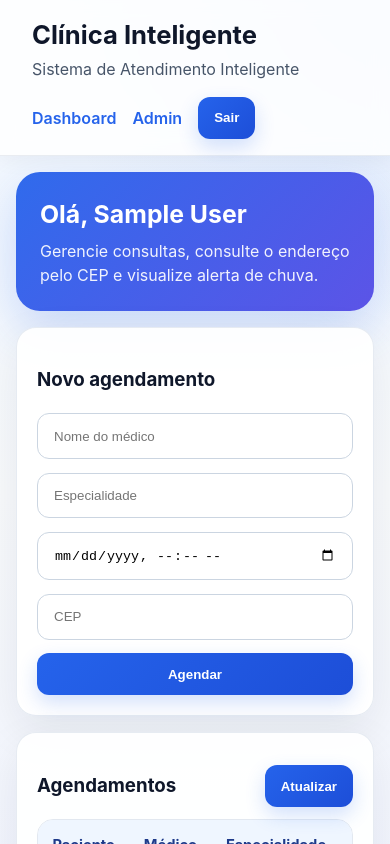
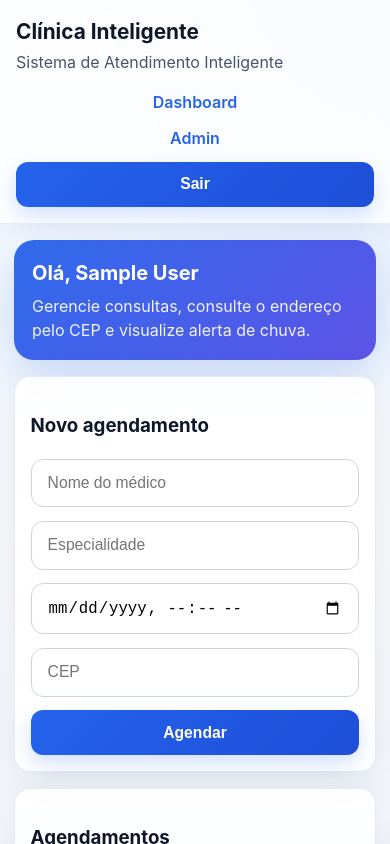
Before and after one commit to EmanuellyTM/clinica-inteligente, a Vue app in the folder frontend/: page /dashboard in a window 390 px wide. Shown: the top 844 px of the page. Built offline with nearby package versions, Linux system fonts and the light colour scheme; no server answers; sample sign-in values are in the browser's storage.

Commit message:
melhorias na responsividade

```diff
--- a/frontend/src/App.vue
+++ b/frontend/src/App.vue
@@ -1,22 +1,48 @@
 <template>
   <div class="layout">
     <header class="topbar">
-      <div><h1>Clínica Inteligente</h1><p>Sistema de Atendimento Inteligente</p></div>
-      <nav>
+      <div class="brand-block">
+        <h1>Clínica Inteligente</h1>
+        <p>Sistema de Atendimento Inteligente</p>
+      </div>
+
+      <nav class="topnav" v-if="user">
         <router-link to="/dashboard">Dashboard</router-link>
         <router-link v-if="canAccessAdmin" to="/admin">Admin</router-link>
-        <button v-if="user" @click="logout">Sair</button>
+        <button @click="logout">Sair</button>
+      </nav>
+
+      <nav class="topnav" v-else>
+        <router-link to="/login">Entrar</router-link>
+        <router-link to="/cadastro">Criar conta</router-link>
       </nav>
     </header>
-    <main class="container"><router-view @logged="refreshUser" /></main>
+
+    <main class="container">
+      <router-view @logged="refreshUser" />
+    </main>
   </div>
 </template>
+
 <script setup>
-import { computed, ref } from 'vue'
-import { useRouter } from 'vue-router'
+import { computed, ref, watch } from 'vue'
+import { useRoute, useRouter } from 'vue-router'
+
 const router = useRouter()
+const route = useRoute()
 const user = ref(JSON.parse(localStorage.getItem('user') || 'null'))
 const canAccessAdmin = computed(() => ['admin', 'secretary'].includes(user.value?.role))
-function refreshUser() { user.value = JSON.parse(localStorage.getItem('user') || 'null') }
-function logout() { localStorage.removeItem('token'); localStorage.removeItem('user'); refreshUser(); router.push('/login') }
+
+function refreshUser() {
+  user.value = JSON.parse(localStorage.getItem('user') || 'null')
+}
+
+function logout() {
+  localStorage.removeItem('token')
+  localStorage.removeItem('user')
+  refreshUser()
+  router.push('/login')
+}
+
+watch(() => route.fullPath, refreshUser)
 </script>
--- a/frontend/src/styles.css
+++ b/frontend/src/styles.css
@@ -1,39 +1,324 @@
-:root { font-family: Inter, Segoe UI, Arial, sans-serif; color: #0f172a; background: radial-gradient(circle at top right, rgba(37,99,235,.10), transparent 30%), linear-gradient(180deg, #eff6ff 0%, #f8fafc 45%, #eef2ff 100%); line-height: 1.5; }
+:root {
+  font-family: Inter, Segoe UI, Arial, sans-serif;
+  color: #0f172a;
+  background:
+    radial-gradient(circle at top right, rgba(37,99,235,.10), transparent 30%),
+    linear-gradient(180deg, #eff6ff 0%, #f8fafc 45%, #eef2ff 100%);
+  line-height: 1.5;
+}
+
 * { box-sizing: border-box; }
 html, body, #app { min-height: 100%; }
 body { margin: 0; }
-a { color: #2563eb; text-decoration: none; font-weight: 600; }
+
+a {
+  color: #2563eb;
+  text-decoration: none;
+  font-weight: 600;
+}
+
 a:hover { text-decoration: underline; }
-button { background: linear-gradient(135deg, #2563eb, #1d4ed8); color: white; border: none; padding: .85rem 1rem; border-radius: 12px; cursor: pointer; font-weight: 700; box-shadow: 0 8px 20px rgba(37,99,235,.20); transition: transform .2s ease, box-shadow .2s ease; }
-button:hover { transform: translateY(-1px); box-shadow: 0 12px 24px rgba(37,99,235,.25); }
-button.danger { background: linear-gradient(135deg, #dc2626, #b91c1c); box-shadow: 0 8px 20px rgba(220,38,38,.18); }
-input, select { width: 100%; padding: .9rem 1rem; border: 1px solid #cbd5e1; border-radius: 12px; background: #fff; outline: none; transition: border-color .2s ease, box-shadow .2s ease; }
-input:focus, select:focus { border-color: #2563eb; box-shadow: 0 0 0 4px rgba(37,99,235,.12); }
+
+button {
+  background: linear-gradient(135deg, #2563eb, #1d4ed8);
+  color: white;
+  border: none;
+  padding: .85rem 1rem;
+  border-radius: 12px;
+  cursor: pointer;
+  font-weight: 700;
+  box-shadow: 0 8px 20px rgba(37,99,235,.20);
+  transition: transform .2s ease, box-shadow .2s ease;
+}
+
+button:hover {
+  transform: translateY(-1px);
+  box-shadow: 0 12px 24px rgba(37,99,235,.25);
+}
+
+button.danger {
+  background: linear-gradient(135deg, #dc2626, #b91c1c);
+  box-shadow: 0 8px 20px rgba(220,38,38,.18);
+}
+
+input, select {
+  width: 100%;
+  padding: .9rem 1rem;
+  border: 1px solid #cbd5e1;
+  border-radius: 12px;
+  background: #fff;
+  outline: none;
+  transition: border-color .2s ease, box-shadow .2s ease;
+}
+
+input:focus, select:focus {
+  border-color: #2563eb;
+  box-shadow: 0 0 0 4px rgba(37,99,235,.12);
+}
+
 .layout { min-height: 100vh; }
-.topbar { position: sticky; top: 0; z-index: 10; display: flex; justify-content: space-between; align-items: center; gap: 1rem; padding: 1rem 2rem; background: rgba(255,255,255,.85); backdrop-filter: blur(10px); border-bottom: 1px solid rgba(148,163,184,.2); box-shadow: 0 4px 20px rgba(15,23,42,.05); }
-.topbar h1 { margin: 0; font-size: 1.6rem; }
-.topbar p { margin: .15rem 0 0; color: #475569; }
-.topbar nav { display: flex; gap: 1rem; align-items: center; flex-wrap: wrap; }
-.container { max-width: 1160px; margin: 0 auto; padding: 2rem 1rem 3rem; }
-.card { background: rgba(255,255,255,.92); border: 1px solid rgba(226,232,240,.85); border-radius: 20px; padding: 1.25rem; box-shadow: 0 15px 45px rgba(15,23,42,.08); margin-bottom: 1rem; }
-.auth-card { max-width: 430px; margin: 4rem auto; }
-.auth-card form, .card form { display: grid; gap: .85rem; }
-.grid { display: grid; gap: 1rem; grid-template-columns: repeat(auto-fit, minmax(220px, 1fr)); }
-.row { display: flex; gap: 1rem; align-items: center; }
+
+.topbar {
+  position: sticky;
+  top: 0;
+  z-index: 20;
+  display: flex;
+  justify-content: space-between;
+  align-items: center;
+  gap: 1rem;
+  padding: 1rem 2rem;
+  background: rgba(255,255,255,.85);
+  backdrop-filter: blur(10px);
+  border-bottom: 1px solid rgba(148,163,184,.2);
+  box-shadow: 0 4px 20px rgba(15,23,42,.05);
+}
+
+.brand-block { min-width: 0; }
+.topbar h1 {
+  margin: 0;
+  font-size: 1.6rem;
+  word-break: break-word;
+}
+
+.topbar p {
+  margin: .15rem 0 0;
+  color: #475569;
+}
+
+.topnav {
+  display: flex;
+  align-items: center;
+  gap: .75rem;
+  flex-wrap: wrap;
+  justify-content: flex-end;
+}
+
+.container {
+  max-width: 1160px;
+  margin: 0 auto;
+  padding: 2rem 1rem 3rem;
+}
+
+.card {
+  background: rgba(255,255,255,.92);
+  border: 1px solid rgba(226,232,240,.85);
+  border-radius: 20px;
+  padding: 1.25rem;
+  box-shadow: 0 15px 45px rgba(15,23,42,.08);
+  margin-bottom: 1rem;
+}
+
+.auth-card {
+  max-width: 430px;
+  margin: 4rem auto;
+}
+
+.auth-card form,
+.card form {
+  display: grid;
+  gap: .85rem;
+}
+
+.grid {
+  display: grid;
+  gap: 1rem;
+  grid-template-columns: repeat(auto-fit, minmax(220px, 1fr));
+}
+
+.admin-grid {
+  grid-template-columns: minmax(0, 2fr) minmax(280px, 1fr);
+}
+
+.row {
+  display: flex;
+  gap: 1rem;
+  align-items: center;
+}
+
+.wrap-row { flex-wrap: wrap; }
 .space-between { justify-content: space-between; }
-.hero { margin-bottom: 1rem; padding: 1.5rem; border-radius: 24px; background: linear-gradient(135deg, rgba(37,99,235,.95), rgba(79,70,229,.92)); color: white; box-shadow: 0 18px 50px rgba(37,99,235,.22); }
-.hero h2 { margin: 0 0 .35rem; font-size: 1.9rem; }
-.hero p { margin: 0; color: rgba(255,255,255,.92); }
-.stats .stat { display: flex; flex-direction: column; align-items: center; justify-content: center; min-height: 120px; font-size: 1rem; }
-.stats strong { font-size: 2.25rem; color: #2563eb; }
-.table-wrap { overflow-x: auto; border: 1px solid #e2e8f0; border-radius: 16px; }
-table { width: 100%; border-collapse: collapse; background: white; }
-th, td { text-align: left; padding: .9rem; border-bottom: 1px solid #e5e7eb; vertical-align: top; }
-th { background: #eff6ff; color: #1e3a8a; font-size: .92rem; }
-.badge { display: inline-block; padding: .5rem .75rem; border-radius: 999px; font-size: .82rem; line-height: 1.35; }
+
+.hero {
+  margin-bottom: 1rem;
+  padding: 1.5rem;
+  border-radius: 24px;
+  background: linear-gradient(135deg, rgba(37,99,235,.95), rgba(79,70,229,.92));
+  color: white;
+  box-shadow: 0 18px 50px rgba(37,99,235,.22);
+}
+
+.hero h2 {
+  margin: 0 0 .35rem;
+  font-size: 1.9rem;
+}
+
+.hero p {
+  margin: 0;
+  color: rgba(255,255,255,.92);
+}
+
+.admin-hero { margin-top: .25rem; }
+
+.stats .stat {
+  display: flex;
+  flex-direction: column;
+  align-items: center;
+  justify-content: center;
+  min-height: 120px;
+  font-size: 1rem;
+  text-align: center;
+}
+
+.stats strong {
+  font-size: 2.25rem;
+  color: #2563eb;
+}
+
+.table-wrap {
+  overflow-x: auto;
+  border: 1px solid #e2e8f0;
+  border-radius: 16px;
+}
+
+table {
+  width: 100%;
+  border-collapse: collapse;
+  background: white;
+  min-width: 640px;
+}
+
+th, td {
+  text-align: left;
+  padding: .9rem;
+  border-bottom: 1px solid #e5e7eb;
+  vertical-align: top;
+}
+
+th {
+  background: #eff6ff;
+  color: #1e3a8a;
+  font-size: .92rem;
+}
+
+.badge {
+  display: inline-block;
+  padding: .5rem .75rem;
+  border-radius: 999px;
+  font-size: .82rem;
+  line-height: 1.35;
+}
+
 .badge.warning { background: #fef3c7; color: #92400e; }
 .badge.success { background: #dcfce7; color: #166534; }
 .error { color: #b91c1c; font-weight: 600; }
 .success { color: #166534; font-weight: 600; }
 small { display: block; margin-top: .4rem; color: #475569; }
-@media (max-width: 768px) { .topbar { flex-direction: column; align-items: flex-start; } .container { padding-top: 1rem; } .hero h2 { font-size: 1.55rem; } }
+
+.clean-list {
+  list-style: none;
+  padding: 0;
+  margin: 0;
+  display: grid;
+  gap: .75rem;
+}
+
+.list-card {
+  border: 1px solid #e2e8f0;
+  border-radius: 16px;
+  padding: .9rem 1rem;
+  background: #f8fafc;
+}
+
+.summary-list li {
+  padding: .25rem 0;
+}
+
+.empty-state {
+  border: 1px dashed #cbd5e1;
+  border-radius: 16px;
+  padding: 1rem;
+  background: #f8fafc;
+}
+
+code {
+  background: #e2e8f0;
+  border-radius: 8px;
+  padding: .1rem .35rem;
+}
+
+@media (max-width: 960px) {
+  .topbar {
+    flex-direction: column;
+    align-items: stretch;
+    padding: 1rem 1rem;
+  }
+
+  .topnav {
+    justify-content: flex-start;
+  }
+
+  .container {
+    padding: 1rem .85rem 2rem;
+  }
+
+  .admin-grid {
+    grid-template-columns: 1fr;
+  }
+}
+
+@media (max-width: 768px) {
+  .hero {
+    padding: 1.15rem;
+    border-radius: 20px;
+  }
+
+  .hero h2 {
+    font-size: 1.5rem;
+  }
+
+  .card {
+    padding: 1rem;
+    border-radius: 16px;
+  }
+
+  .auth-card {
+    margin: 2rem auto;
+  }
+
+  button {
+    width: 100%;
+  }
+
+  .topnav a,
+  .topnav button {
+    width: 100%;
+    text-align: center;
+  }
+
+  .row {
+    flex-direction: column;
+    align-items: stretch;
+  }
+
+  table {
+    min-width: 560px;
+  }
+}
+
+@media (max-width: 480px) {
+  .topbar h1 {
+    font-size: 1.3rem;
+  }
+
+  .hero h2 {
+    font-size: 1.25rem;
+  }
+
+  .stats strong {
+    font-size: 1.8rem;
+  }
+
+  input, select, button {
+    font-size: .98rem;
+  }
+}
```
Also changed, not shown: frontend/src/views/AdminView.vue (+103 -4 lines).
